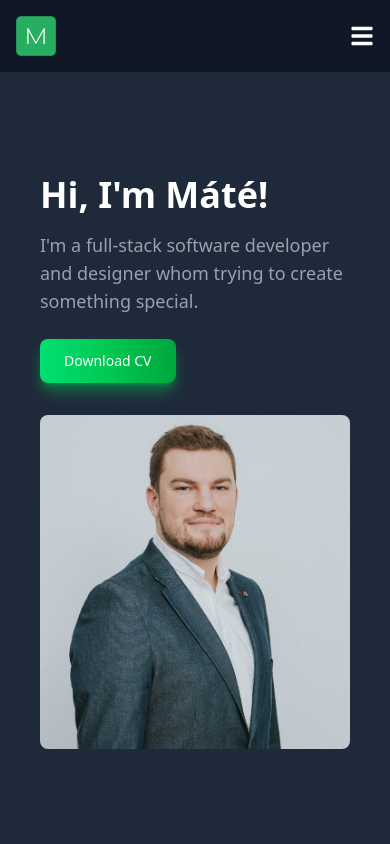
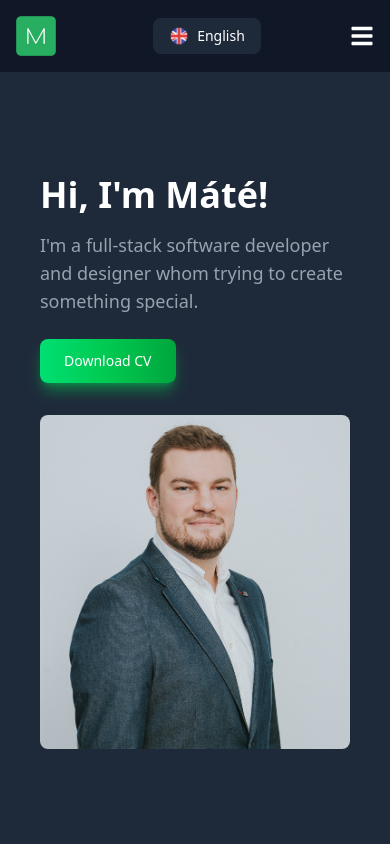
Before and after one commit to matyivan7/portfolio-react, a React (Vite) app: page / in a window 390 px wide. Shown: the top 844 px of the page. Built offline with nearby package versions, Linux system fonts and the light colour scheme.

Commit message:
Language swap icon implemented Mobile view optimised

```diff
--- a/src/components/Navbar.jsx
+++ b/src/components/Navbar.jsx
@@ -1,12 +1,27 @@
 import React, {useState} from 'react'
-import { FaBars, FaTimes } from 'react-icons/fa'
+import {FaBars, FaFlagUsa, FaTimes} from 'react-icons/fa'
 
 const Navbar = () => {
     const [navOpen, setNavOpen] = useState(false)
+    const [langOpen, setLangOpen] = useState(false);
+    const [language, setLanguage] = useState('English');
+    const flags = {
+        'English': '/flags/uk.png',
+        'Magyar': '/flags/hungary.png'
+    };
 
     const handleToggle = () => {
         setNavOpen(!navOpen)
     }
+
+    const toggleLangMenu = () => {
+        setLangOpen(!langOpen);
+    }
+
+    const changeLanguage = (lang) => {
+        setLanguage(lang);
+        setLangOpen(false);
+    };
 
     return (
         <nav className="fixed top-0 left-0 right-0 bg-gray-900 text-white z-50">
@@ -14,7 +29,7 @@ const Navbar = () => {
 
                 <div className="flex items-center">
                     <a href="#hero" className="flex items-center">
-                        <img src="/m-icon.png" alt="Logo" className="w-10 h-10 mr-2" />
+                        <img src="/m-icon.png" alt="Logo" className="w-10 h-10 mr-2"/>
                     </a>
                 </div>
 
@@ -25,13 +40,32 @@ const Navbar = () => {
                     <a href="#contact" className="hover:text-gray-300">Contact</a>
                 </div>
 
-
+                <div className="relative">
+                    <button
+                        onClick={toggleLangMenu}
+                        className="flex items-center text-sm px-4 py-2 rounded-lg bg-gray-800 hover:bg-gray-700">
+                        <img src={flags[language]} alt={language} className="w-5 h-5 mr-2" />
+                        {language}
+                    </button>
+                    {langOpen && (
+                        <div className="absolute right-0 mt-2 w-40 bg-gray-200 text-black shadow-lg rounded-md">
+                            <button onClick={() => changeLanguage('English')} className="flex items-center px-4 py-2 rounded-lg hover:bg-gray-300 w-full text-left">
+                                <img src={flags['English']} alt="English" className="w-5 h-5 mr-2" />
+                                English
+                            </button>
+                            <button onClick={() => changeLanguage('Magyar')} className="flex items-center px-4 py-2 rounded-lg hover:bg-gray-300 w-full text-left">
+                                <img src={flags['Magyar']} alt="Magyar" className="w-5 h-5 mr-2" />
+                                Magyar
+                            </button>
+                        </div>
+                    )}
+                </div>
                 <button
                     className="md:hidden text-2xl focus:outline-none"
                     onClick={handleToggle}
                     aria-label="Toggle Menu"
                 >
-                    {navOpen ? <FaTimes /> : <FaBars />}
+                    {navOpen ? <FaTimes/> : <FaBars/>}
                 </button>
             </div>
 
@@ -65,7 +99,7 @@ const Navbar = () => {
                     >
                         Contact
                     </a>
-            </div>
+                </div>
             )}
         </nav>
     )
--- a/src/components/Services.jsx
+++ b/src/components/Services.jsx
@@ -1,8 +1,22 @@
-import React from 'react'
-import {FaDatabase, FaLaptopCode, FaMobileAlt, FaPaintBrush, FaRocket} from 'react-icons/fa'
+import React, {useEffect, useState} from 'react'
+import {FaAngleDown, FaAngleUp, FaDatabase, FaLaptopCode, FaMobileAlt, FaPaintBrush, FaRocket} from 'react-icons/fa'
 import {FaGear} from "react-icons/fa6";
 
 const Services = () => {
+
+    const [showMore, setShowMore] = useState(false)
+    const [isMobile, setIsMobile] = useState(false)
+
+    useEffect(() => {
+        const handleResize = () => {
+            setIsMobile(window.innerWidth < 768)
+        }
+
+        handleResize()
+        window.addEventListener('resize', handleResize)
+        return () => window.removeEventListener('resize', handleResize)
+    }, [])
+
     return (
         <section
             id="services"
@@ -14,7 +28,7 @@ const Services = () => {
                 </h2>
                 <div className="grid md:grid-cols-3 gap-8">
                     <div className="bg-gray-100 shadow p-6 rounded-lg text-center">
-                        <FaLaptopCode className="mx-auto text-4xl text-green-500 mb-4" />
+                        <FaLaptopCode className="mx-auto text-4xl text-green-500 mb-4"/>
                         <h3 className="text-xl font-semibold mb-2">Frontend Development</h3>
                         <p className="text-gray-700">
                             Skilled in both Angular and React, with good knowledge in JavaScript and TypeScript.
@@ -24,7 +38,7 @@ const Services = () => {
                     </div>
 
                     <div className="bg-gray-100 shadow p-6 rounded-lg text-center">
-                        <FaGear className="mx-auto text-4xl text-green-500 mb-4" />
+                        <FaGear className="mx-auto text-4xl text-green-500 mb-4"/>
                         <h3 className="text-xl font-semibold mb-2">Backend Development</h3>
                         <p className="text-gray-700">
                             Experienced in building robust backend systems with Spring Boot and RESTful APIs in Java.
@@ -34,7 +48,7 @@ const Services = () => {
                     </div>
 
                     <div className="bg-gray-100 shadow p-6 rounded-lg text-center">
-                        <FaMobileAlt className="mx-auto text-4xl text-green-500 mb-4" />
+                        <FaMobileAlt className="mx-auto text-4xl text-green-500 mb-4"/>
                         <h3 className="text-xl font-semibold mb-2">Apps Development</h3>
                         <p className="text-gray-700">
                             Previously worked with React Native for mobile development and currently expanding expertise
@@ -43,18 +57,20 @@ const Services = () => {
                     </div>
                 </div>
 
+                {(!isMobile || showMore) && (
                     <div className="grid md:grid-cols-3 gap-8 mt-12">
                         <div className="bg-gray-100 shadow p-6 rounded-lg text-center">
-                        <FaDatabase className="mx-auto text-4xl text-green-500 mb-4" />
+                            <FaDatabase className="mx-auto text-4xl text-green-500 mb-4"/>
                             <h3 className="text-xl font-semibold mb-2">Database Management</h3>
                             <p className="text-gray-700">
-                            Proficient in MySQL, PostgreSQL, and Oracle databases, with hands-on experience in writing
+                                Proficient in MySQL, PostgreSQL, and Oracle databases, with hands-on experience in
+                                writing
                                 optimized SQL queries for efficient data management and retrieval
                             </p>
                         </div>
 
                         <div className="bg-gray-100 shadow p-6 rounded-lg text-center">
-                        <FaPaintBrush className="mx-auto text-4xl text-green-500 mb-4" />
+                            <FaPaintBrush className="mx-auto text-4xl text-green-500 mb-4"/>
                             <h3 className="text-xl font-semibold mb-2">UI/UX Design</h3>
                             <p className="text-gray-700">
                                 Capable of designing modern, visually appealing, and interactive websites with smooth
@@ -63,7 +79,7 @@ const Services = () => {
                         </div>
 
                         <div className="bg-gray-100 shadow p-6 rounded-lg text-center">
-                        <FaRocket className="mx-auto text-4xl text-green-500 mb-4" />
+                            <FaRocket className="mx-auto text-4xl text-green-500 mb-4"/>
                             <h3 className="text-xl font-semibold mb-2">Performance Optimization</h3>
                             <p className="text-gray-700">
                                 Focused on improving application speed and efficiency by optimizing code, using OOP
@@ -72,6 +88,19 @@ const Services = () => {
                             </p>
                         </div>
                     </div>
+                )}
+
+                {isMobile && (
+                    <div className="flex justify-center mt-4">
+                        <button onClick={() => setShowMore(!showMore)}>
+                            {showMore ? (
+                                <FaAngleUp className="text-5xl text-green-400"/>
+                            ) : (
+                                <FaAngleDown className="text-5xl text-green-400"/>
+                            )}
+                        </button>
+                    </div>
+                )}
             </div>
         </section>
     )
```
Also changed, not shown: public/flags/hungary.png (added), public/flags/uk.png (added). Lines whose indentation alone changed are shown as unchanged.
